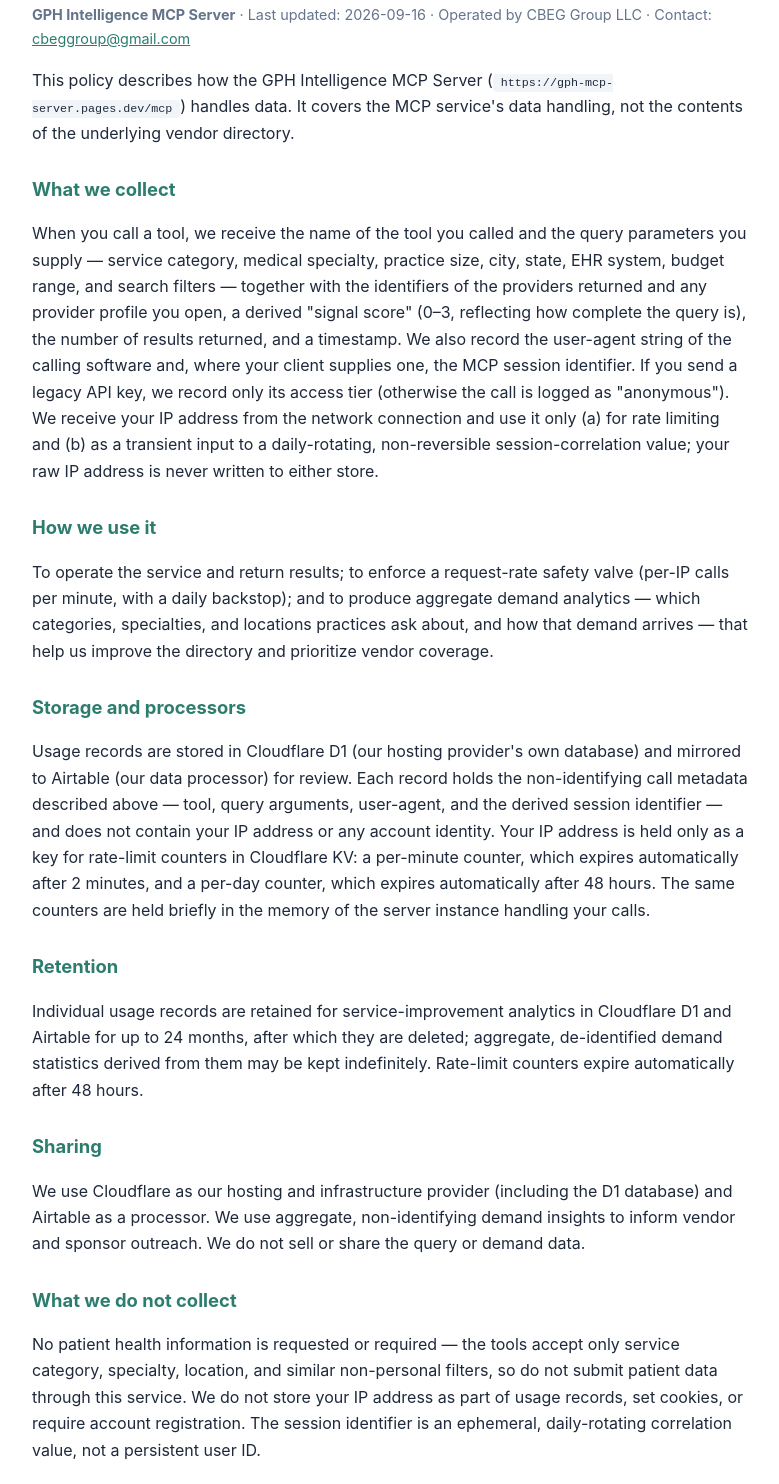
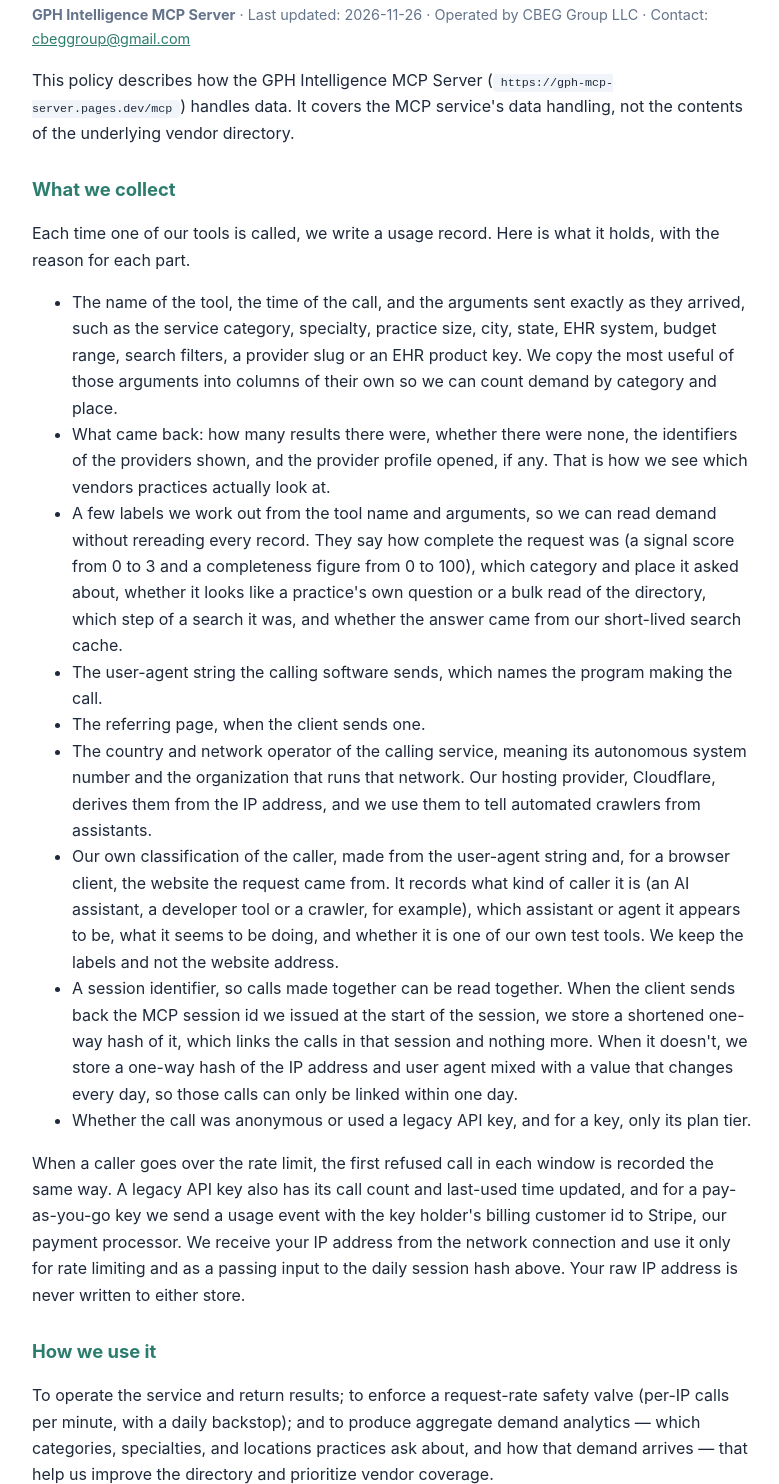
Before and after one commit to Crindo2/gph-mcp-server, a website: page privacy.html in a window 1280 px wide. Shown: the part 131-1615 px from the top of the page, without its empty margins (248-1027 px from the left). Drawn offline with Linux system fonts and the light colour scheme.

Commit message:
C2456: privacy page names every field logged per call; tool lists match the six live tools (#33)
privacy.html: 'What we collect' now lists every field the code writes per call
(mcp.js buildTelemetry, TELEMETRY_D1_*_COLUMNS, logToolCall), with a reason
for each: country, referer, ASN and AS organization, caller classification,
funnel step and the other derived labels, plus the legacy key usage count and
the Stripe usage event for pay-as-you-go keys. The session identifier wording
now matches the code (a hash of the MCP session id, or a daily-rotating hash).
Raw IP is still never written to either store; checked against the code.
Last updated set to 2026-11-26.

README: list_categories added to Tools; a Privacy section added.
index.html: the three missing tools added to Available Tools.

Co-authored-by: Crindo2 <272539829+Crindo2@users.noreply.github.com>

```diff
--- a/privacy.html
+++ b/privacy.html
@@ -17,27 +17,39 @@
 </head>
 <body>
   <h1>Privacy Policy</h1>
-  <p class="meta"><strong>GPH Intelligence MCP Server</strong> &middot; Last updated: 2026-09-16 &middot; Operated by CBEG Group LLC &middot; Contact: <a href="mailto:cbeggroup@gmail.com">cbeggroup@gmail.com</a></p>
+  <p class="meta"><strong>GPH Intelligence MCP Server</strong> &middot; Last updated: 2026-11-26 &middot; Operated by CBEG Group LLC &middot; Contact: <a href="mailto:cbeggroup@gmail.com">cbeggroup@gmail.com</a></p>
 
   <p>This policy describes how the GPH Intelligence MCP Server (<code>https://gph-mcp-server.pages.dev/mcp</code>) handles data. It covers the MCP service's data handling, not the contents of the underlying vendor directory.</p>
 
   <h2>What we collect</h2>
-  <p>When you call a tool, we receive the name of the tool you called and the query parameters you supply &mdash; service category, medical specialty, practice size, city, state, EHR system, budget range, and search filters &mdash; together with the identifiers of the providers returned and any provider profile you open, a derived "signal score" (0&ndash;3, reflecting how complete the query is), the number of results returned, and a timestamp. We also record the user-agent string of the calling software and, where your client supplies one, the MCP session identifier. If you send a legacy API key, we record only its access tier (otherwise the call is logged as "anonymous"). We receive your IP address from the network connection and use it only (a) for rate limiting and (b) as a transient input to a daily-rotating, non-reversible session-correlation value; your raw IP address is never written to either store.</p>
+  <p>Each time one of our tools is called, we write a usage record. Here is what it holds, with the reason for each part.</p>
+  <ul>
+    <li>The name of the tool, the time of the call, and the arguments sent exactly as they arrived, such as the service category, specialty, practice size, city, state, EHR system, budget range, search filters, a provider slug or an EHR product key. We copy the most useful of those arguments into columns of their own so we can count demand by category and place.</li>
+    <li>What came back: how many results there were, whether there were none, the identifiers of the providers shown, and the provider profile opened, if any. That is how we see which vendors practices actually look at.</li>
+    <li>A few labels we work out from the tool name and arguments, so we can read demand without rereading every record. They say how complete the request was (a signal score from 0 to 3 and a completeness figure from 0 to 100), which category and place it asked about, whether it looks like a practice's own question or a bulk read of the directory, which step of a search it was, and whether the answer came from our short-lived search cache.</li>
+    <li>The user-agent string the calling software sends, which names the program making the call.</li>
+    <li>The referring page, when the client sends one.</li>
+    <li>The country and network operator of the calling service, meaning its autonomous system number and the organization that runs that network. Our hosting provider, Cloudflare, derives them from the IP address, and we use them to tell automated crawlers from assistants.</li>
+    <li>Our own classification of the caller, made from the user-agent string and, for a browser client, the website the request came from. It records what kind of caller it is (an AI assistant, a developer tool or a crawler, for example), which assistant or agent it appears to be, what it seems to be doing, and whether it is one of our own test tools. We keep the labels and not the website address.</li>
+    <li>A session identifier, so calls made together can be read together. When the client sends back the MCP session id we issued at the start of the session, we store a shortened one-way hash of it, which links the calls in that session and nothing more. When it doesn't, we store a one-way hash of the IP address and user agent mixed with a value that changes every day, so those calls can only be linked within one day.</li>
+    <li>Whether the call was anonymous or used a legacy API key, and for a key, only its plan tier.</li>
+  </ul>
+  <p>When a caller goes over the rate limit, the first refused call in each window is recorded the same way. A legacy API key also has its call count and last-used time updated, and for a pay-as-you-go key we send a usage event with the key holder's billing customer id to Stripe, our payment processor. We receive your IP address from the network connection and use it only for rate limiting and as a passing input to the daily session hash above. Your raw IP address is never written to either store.</p>
 
   <h2>How we use it</h2>
   <p>To operate the service and return results; to enforce a request-rate safety valve (per-IP calls per minute, with a daily backstop); and to produce aggregate demand analytics &mdash; which categories, specialties, and locations practices ask about, and how that demand arrives &mdash; that help us improve the directory and prioritize vendor coverage.</p>
 
   <h2>Storage and processors</h2>
-  <p>Usage records are stored in Cloudflare D1 (our hosting provider's own database) and mirrored to Airtable (our data processor) for review. Each record holds the non-identifying call metadata described above &mdash; tool, query arguments, user-agent, and the derived session identifier &mdash; and does not contain your IP address or any account identity. Your IP address is held only as a key for rate-limit counters in Cloudflare KV: a per-minute counter, which expires automatically after 2 minutes, and a per-day counter, which expires automatically after 48 hours. The same counters are held briefly in the memory of the server instance handling your calls.</p>
+  <p>Usage records are stored in Cloudflare D1, our hosting provider's own database, and copied to Airtable, our data processor, for review. They hold the call details listed above and never your IP address or an account identity. Your IP address is held only as part of the key for two rate-limit counters in Cloudflare KV: a per-minute counter, which expires automatically after 2 minutes, and a per-day counter, which expires automatically after 48 hours. The same counters are held briefly in the memory of the server instance handling your calls. Directory search results are cached for up to an hour so repeated searches come back faster, and that cache holds only the directory's answer, with nothing about who asked.</p>
 
   <h2>Retention</h2>
   <p>Individual usage records are retained for service-improvement analytics in Cloudflare D1 and Airtable for up to 24 months, after which they are deleted; aggregate, de-identified demand statistics derived from them may be kept indefinitely. Rate-limit counters expire automatically after 48 hours.</p>
 
   <h2>Sharing</h2>
-  <p>We use Cloudflare as our hosting and infrastructure provider (including the D1 database) and Airtable as a processor. We use aggregate, non-identifying demand insights to inform vendor and sponsor outreach. We do not sell or share the query or demand data.</p>
+  <p>We use Cloudflare as our hosting and infrastructure provider, including the D1 database, and Airtable as a processor. Stripe receives usage events only for pay-as-you-go API keys, so it can bill them. We use aggregate, non-identifying demand insights to inform vendor and sponsor outreach. We do not sell or share the query or demand data.</p>
 
   <h2>What we do not collect</h2>
-  <p>No patient health information is requested or required &mdash; the tools accept only service category, specialty, location, and similar non-personal filters, so do not submit patient data through this service. We do not store your IP address as part of usage records, set cookies, or require account registration. The session identifier is an ephemeral, daily-rotating correlation value, not a persistent user ID.</p>
+  <p>No patient health information is requested or needed, because the tools take only service categories, specialties, places and similar filters about a practice, so please don't send patient data through this service. We don't store your IP address in usage records, set cookies, or require you to register. The session identifier links calls within one session or one day, and it is not a lasting user ID.</p>
 
   <h2>Changes</h2>
   <p>We may update this policy; the current version is always at this URL.</p>
```
Also changed, not shown: index.html (+3 -0 lines), README.md.
